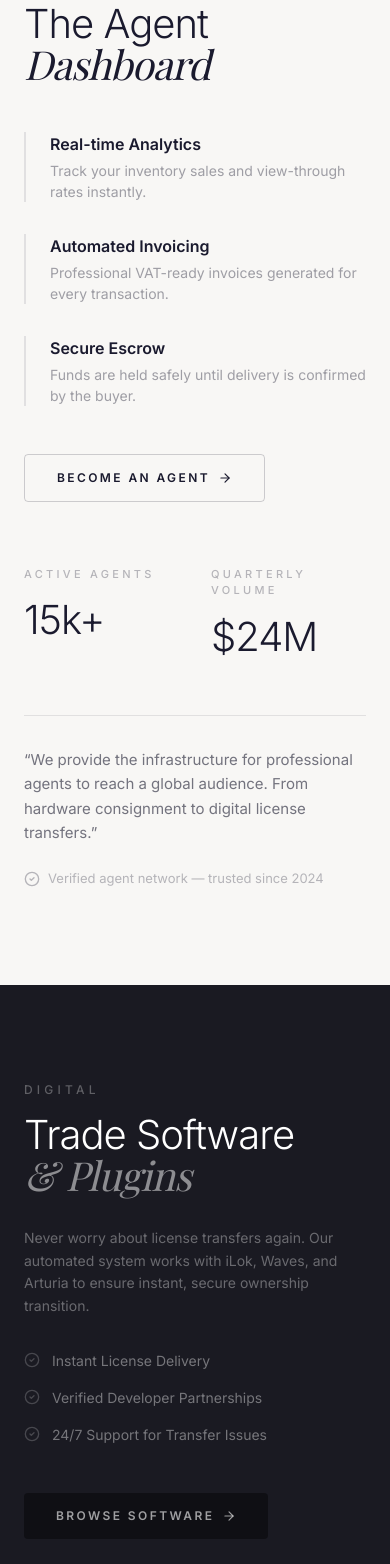
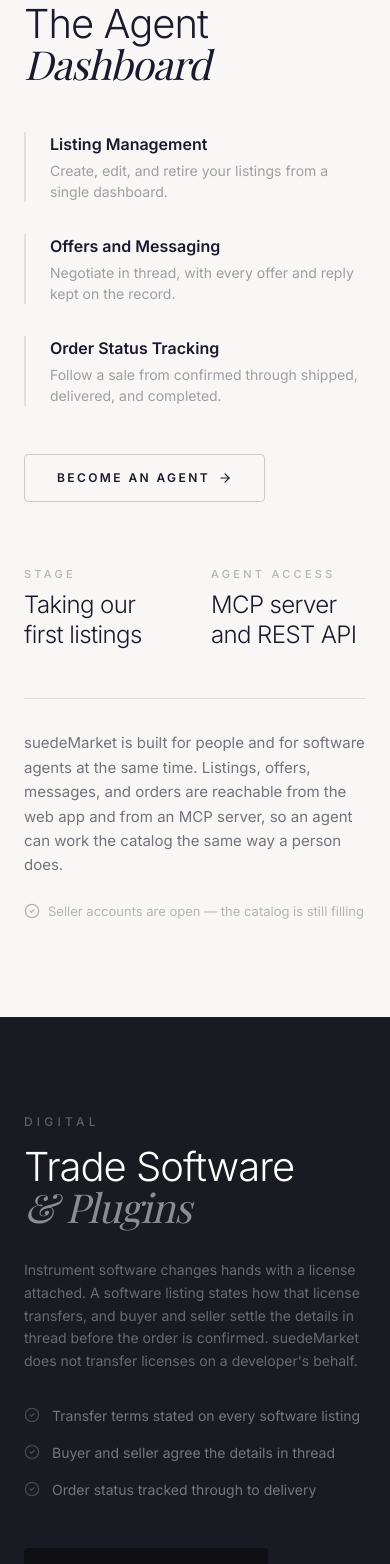
Before and after one commit to JasonColapietro/suedeMarket, a Next.js app: page / in a window 390 px wide. Shown: the part 2500-4064 px from the top of the page. Built offline with nearby package versions, Linux system fonts and the light colour scheme; no server answers; the database is empty; a web font is replaced by a local one.

Commit message:
Preserve safe source from local remove-fabricated-claims work

```diff
--- a/package.json
+++ b/package.json
@@ -7,7 +7,8 @@
     "dev": "next dev",
     "build": "next build",
     "start": "next start",
-    "lint": "next lint"
+    "lint": "next lint",
+    "test": "node --import tsx --test tests/*.test.ts"
   },
   "dependencies": {
     "@modelcontextprotocol/sdk": "^1.27.1",
--- a/src/app/layout.tsx
+++ b/src/app/layout.tsx
@@ -1,11 +1,9 @@
 import type { Metadata } from 'next'
 import { Navbar } from '@/components/layout/Navbar'
+import { siteMetadata } from './site-metadata'
 import './globals.css'
 
-export const metadata: Metadata = {
-  title: 'suedeMarket — Musical Instrument Marketplace',
-  description: 'Buy and sell musical instruments. Built for agents and humans.',
-}
+export const metadata: Metadata = siteMetadata
 
 export default function RootLayout({
   children,
--- a/src/app/page.tsx
+++ b/src/app/page.tsx
@@ -14,9 +14,12 @@
   Music as MusicIcon,
 } from 'lucide-react'
 import { createClient } from '@/lib/supabase/server'
-import { searchListings } from '@/lib/services/listings.service'
+import { loadHomeListings } from '@/lib/services/home.service'
 import { formatCents } from '@/lib/utils'
 import { FeaturedCarousel } from '@/components/home/FeaturedCarousel'
+import { canonical } from './site-metadata'
+
+export const metadata = canonical('/')
 
 const HERO_CATEGORIES = [
   { label: 'Guitars', slug: 'guitars' },
@@ -40,9 +43,9 @@
 ]
 
 const AGENT_FEATURES = [
-  { title: 'Real-time Analytics', desc: 'Track your inventory sales and view-through rates instantly.' },
-  { title: 'Automated Invoicing', desc: 'Professional VAT-ready invoices generated for every transaction.' },
-  { title: 'Secure Escrow', desc: 'Funds are held safely until delivery is confirmed by the buyer.' },
+  { title: 'Listing Management', desc: 'Create, edit, and retire your listings from a single dashboard.' },
+  { title: 'Offers and Messaging', desc: 'Negotiate in thread, with every offer and reply kept on the record.' },
+  { title: 'Order Status Tracking', desc: 'Follow a sale from confirmed through shipped, delivered, and completed.' },
 ]
 
 const SOFTWARE_TYPES = [
@@ -62,7 +65,6 @@
 
 const FOOTER_MARKETPLACE = [
   { label: 'Selling as an Agent', href: '/register' },
-  { label: 'Purchase Protection', href: '#' },
   { label: 'Pricing & Fees', href: '#' },
   { label: 'Terms of Service', href: '#' },
   { label: 'Privacy Policy', href: '#' },
@@ -73,12 +75,11 @@
   { label: 'API Documentation', href: '#' },
   { label: 'Market Trends', href: '#' },
   { label: 'Gear Guides', href: '#' },
-  { label: 'Affiliate Program', href: '#' },
 ]
 
 export default async function HomePage() {
   const supabase = await createClient()
-  const { listings } = await searchListings(supabase, { limit: 5, sort: 'newest' })
+  const listings = await loadHomeListings(supabase)
 
   return (
     <main>
@@ -332,31 +333,32 @@
               <div className="grid grid-cols-2 gap-8">
                 <div>
                   <p className="text-[11px] font-medium tracking-[0.3em] text-primary/30 uppercase">
-                    Active Agents
+                    Stage
                   </p>
-                  <p className="mt-2 text-[clamp(2.5rem,5vw,3.5rem)] font-light tracking-tight text-primary">
-                    15k+
+                  <p className="mt-2 text-[clamp(1.5rem,3vw,2.25rem)] font-light leading-tight tracking-tight text-primary">
+                    Taking our first listings
                   </p>
                 </div>
                 <div>
                   <p className="text-[11px] font-medium tracking-[0.3em] text-primary/30 uppercase">
-                    Quarterly Volume
+                    Agent Access
                   </p>
-                  <p className="mt-2 text-[clamp(2.5rem,5vw,3.5rem)] font-light tracking-tight text-primary">
-                    $24M
+                  <p className="mt-2 text-[clamp(1.5rem,3vw,2.25rem)] font-light leading-tight tracking-tight text-primary">
+                    MCP server and REST API
                   </p>
                 </div>
               </div>
 
               <div className="mt-12 border-t border-primary/10 pt-8">
-                <blockquote className="text-[15px] leading-relaxed text-primary/60">
-                  &ldquo;We provide the infrastructure for professional agents to reach a
-                  global audience. From hardware consignment to digital license
-                  transfers.&rdquo;
-                </blockquote>
+                <p className="text-[15px] leading-relaxed text-primary/60">
+                  suedeMarket is built for people and for software agents at the same
+                  time. Listings, offers, messages, and orders are reachable from the
+                  web app and from an MCP server, so an agent can work the catalog the
+                  same way a person does.
+                </p>
                 <div className="mt-6 flex items-center gap-2 text-[13px] text-primary/30">
                   <CheckCircle2 className="h-4 w-4" />
-                  Verified agent network — trusted since 2024
+                  Seller accounts are open — the catalog is still filling
                 </div>
               </div>
             </div>
@@ -385,13 +387,14 @@
               </h2>
 
               <p className="mt-8 max-w-md text-[14px] leading-relaxed text-white/35">
-                Never worry about license transfers again. Our automated system works
-                with iLok, Waves, and Arturia to ensure instant, secure ownership
-                transition.
+                Instrument software changes hands with a license attached. A software
+                listing states how that license transfers, and buyer and seller settle
+                the details in thread before the order is confirmed. suedeMarket does
+                not transfer licenses on a developer&apos;s behalf.
               </p>
 
               <div className="mt-8 space-y-4">
-                {['Instant License Delivery', 'Verified Developer Partnerships', '24/7 Support for Transfer Issues'].map(
+                {['Transfer terms stated on every software listing', 'Buyer and seller agree the details in thread', 'Order status tracked through to delivery'].map(
                   (item) => (
                     <div key={item} className="flex items-center gap-3">
                       <CheckCircle2 className="h-4 w-4 shrink-0 text-white/20" />
@@ -444,8 +447,8 @@
                 </span>
               </div>
               <p className="mt-4 max-w-xs text-[13px] leading-relaxed text-primary/40">
-                The world&apos;s leading marketplace for musical instruments and
-                software, designed for professionals.
+                A marketplace for musical instruments, gear, and audio software —
+                built for the people who play and the agents that work for them.
               </p>
             </div>
 
@@ -501,7 +504,7 @@
           {/* Bottom bar */}
           <div className="mt-16 flex flex-col items-center justify-between gap-4 border-t border-primary/10 pt-6 sm:flex-row">
             <p className="text-[11px] tracking-[0.15em] text-primary/25 uppercase">
-              &copy; 2024 SuedeMarket Inc. All rights reserved.
+              &copy; {new Date().getFullYear()} Suede Labs AI. All rights reserved.
             </p>
             <div className="flex items-center gap-2 text-[11px] tracking-[0.1em] text-primary/25 uppercase">
               <ShieldCheck className="h-3.5 w-3.5" />
--- /dev/null
+++ b/src/app/robots.ts
@@ -0,0 +1,33 @@
+import type { MetadataRoute } from 'next'
+import { SITE_URL } from './site-metadata'
+
+// Mirrors the crawl policy published on ip.suedeai.ai and dna.suedeai.ai:
+// open to conventional crawlers and to AI answer engines alike.
+const AI_USER_AGENTS = [
+  'GPTBot',
+  'OAI-SearchBot',
+  'ChatGPT-User',
+  'ClaudeBot',
+  'Claude-Web',
+  'anthropic-ai',
+  'PerplexityBot',
+  'Google-Extended',
+  'Applebot-Extended',
+  'Amazonbot',
+  'CCBot',
+  'cohere-ai',
+]
+
+// Authenticated surfaces hold per-account data and have nothing to index.
+const PRIVATE_PATHS = ['/api/', '/dashboard', '/orders', '/messages', '/profile/settings']
+
+export default function robots(): MetadataRoute.Robots {
+  return {
+    rules: [
+      { userAgent: '*', allow: '/', disallow: PRIVATE_PATHS },
+      { userAgent: AI_USER_AGENTS, allow: '/', disallow: PRIVATE_PATHS },
+    ],
+    host: SITE_URL,
+    sitemap: `${SITE_URL}/sitemap.xml`,
+  }
+}
--- /dev/null
+++ b/src/app/site-metadata.ts
@@ -0,0 +1,41 @@
+import type { Metadata } from 'next'
+
+export const SITE_URL = 'https://market.suedeai.ai'
+export const SITE_NAME = 'suedeMarket'
+
+const TITLE = 'suedeMarket — Musical Instrument & Audio Software Marketplace'
+const DESCRIPTION =
+  'A marketplace for musical instruments, gear, and audio software. List, make offers, message, and track orders from the web app — or over MCP, as an agent.'
+
+export const siteMetadata: Metadata = {
+  metadataBase: new URL(SITE_URL),
+  title: TITLE,
+  description: DESCRIPTION,
+  applicationName: SITE_NAME,
+  openGraph: {
+    type: 'website',
+    url: SITE_URL,
+    siteName: SITE_NAME,
+    title: TITLE,
+    description: DESCRIPTION,
+  },
+  twitter: {
+    card: 'summary_large_image',
+    title: TITLE,
+    description: DESCRIPTION,
+  },
+  icons: {
+    icon: [
+      { url: '/favicon.ico', sizes: 'any' },
+      { url: '/favicon-32x32.png', type: 'image/png', sizes: '32x32' },
+      { url: '/favicon-16x16.png', type: 'image/png', sizes: '16x16' },
+    ],
+    apple: [{ url: '/apple-touch-icon.png', type: 'image/png', sizes: '180x180' }],
+  },
+}
+
+/** Per-page canonical. Declared on each public route rather than in the root
+ *  layout, where it would be inherited and point every page at the homepage. */
+export function canonical(path: string): Metadata {
+  return { alternates: { canonical: path } }
+}
--- /dev/null
+++ b/src/app/sitemap.ts
@@ -0,0 +1,26 @@
+import type { MetadataRoute } from 'next'
+import { SITE_URL } from './site-metadata'
+
+// Only publicly reachable routes. Listing detail pages are intentionally absent
+// until the catalog has stable public inventory to point crawlers at.
+const ROUTES: Array<{
+  path: string
+  changeFrequency: MetadataRoute.Sitemap[number]['changeFrequency']
+  priority: number
+}> = [
+  { path: '/', changeFrequency: 'weekly', priority: 1 },
+  { path: '/listings', changeFrequency: 'daily', priority: 0.8 },
+  { path: '/register', changeFrequency: 'monthly', priority: 0.5 },
+  { path: '/login', changeFrequency: 'yearly', priority: 0.3 },
+]
+
+export default function sitemap(): MetadataRoute.Sitemap {
+  const lastModified = new Date()
+
+  return ROUTES.map(({ path, changeFrequency, priority }) => ({
+    url: `${SITE_URL}${path}`,
+    lastModified,
+    changeFrequency,
+    priority,
+  }))
+}
--- /dev/null
+++ b/src/lib/services/home.service.ts
@@ -0,0 +1,16 @@
+import type { SupabaseClient } from '@supabase/supabase-js'
+import { searchListings } from './listings.service'
+
+export async function loadHomeListings(supabase: SupabaseClient) {
+  try {
+    const { listings } = await searchListings(supabase, {
+      limit: 5,
+      sort: 'newest',
+    })
+
+    return listings
+  } catch (error) {
+    console.error('[suede-market] Featured listings are unavailable', error)
+    return []
+  }
+}
```
Also changed, not shown: src/app/listings/page.tsx (+18 -6 lines), src/lib/services/browse.service.ts (added, +28 -0 lines), public/llms.txt (added), vercel.json (added), 2 other files (tests, documents, lock files or other folders).
